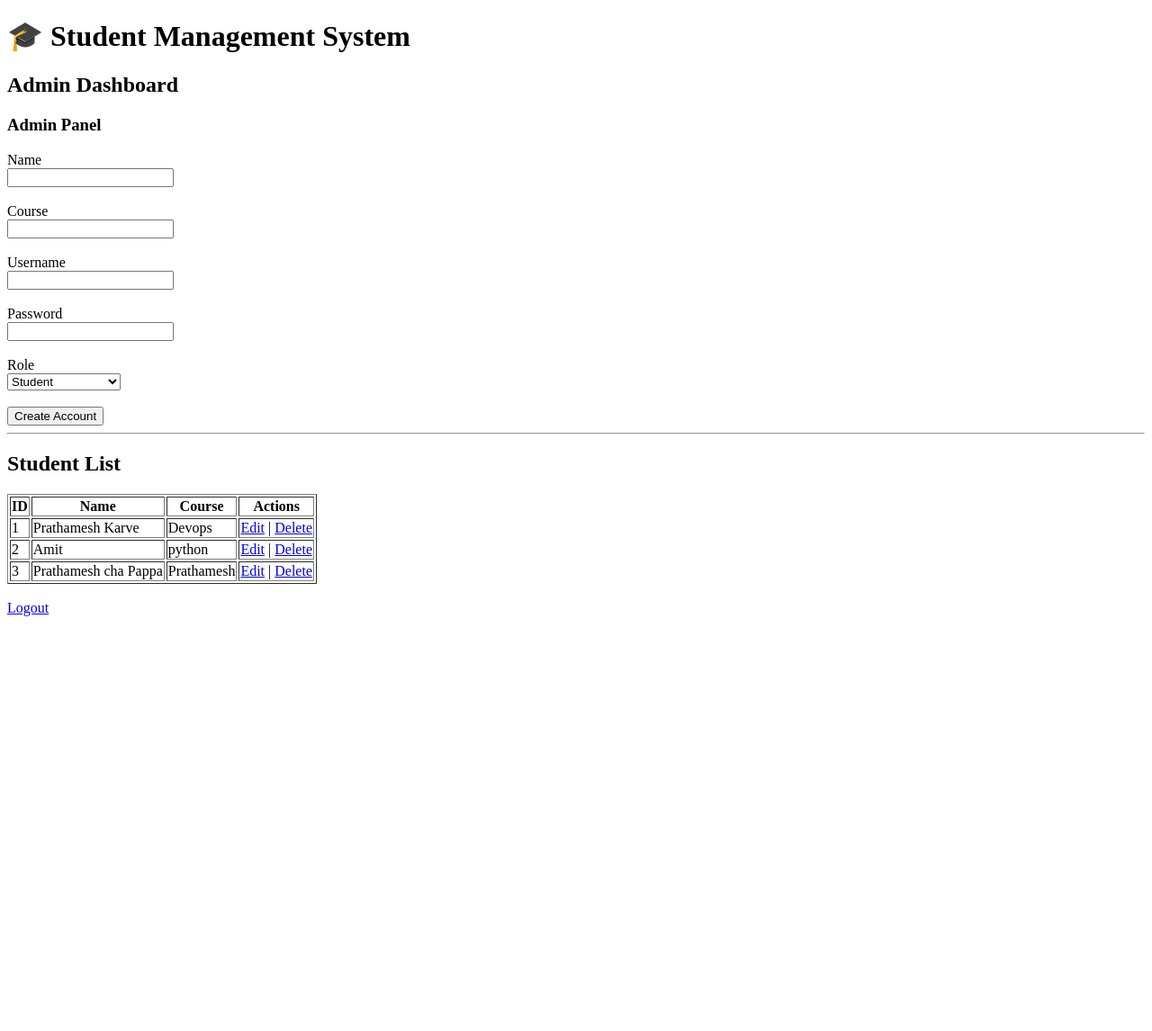
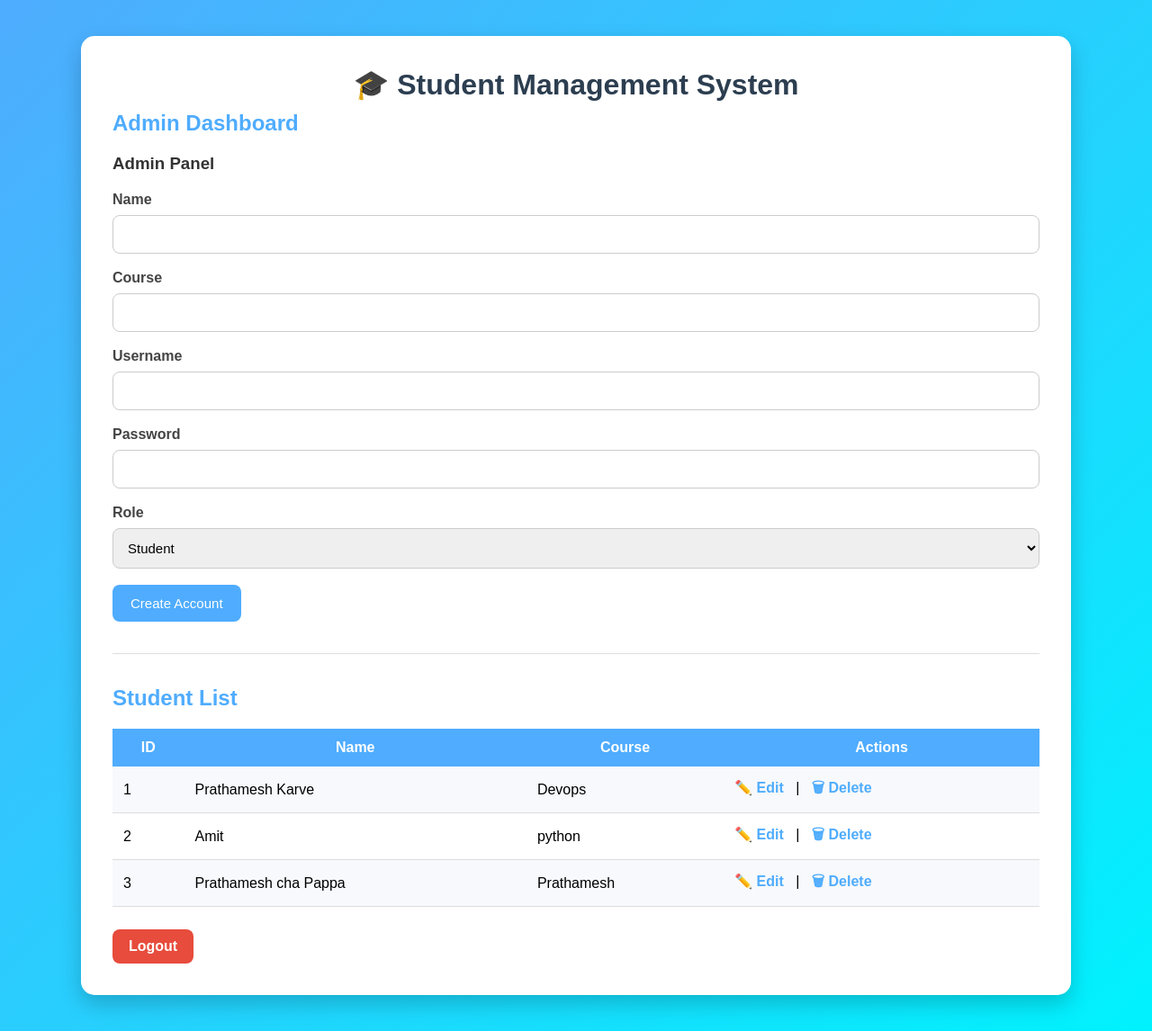
Before and after one commit to prathameshkarve01/student-management, a FastAPI app: page /dashboard in a window 1280 px wide. Shown: the whole page at 90% size. Before the commit the page ends 685 px from the top, so only its background shows below. Run offline with FastAPI, Linux system fonts and the light colour scheme; a user stored in the database is signed in.

Commit message:
Enhance HTML templates with responsive design and improved styling

```diff
--- /dev/null
+++ b/tempCodeRunnerFile.py
@@ -0,0 +1 @@
+html
--- a/templates/dashboard.html
+++ b/templates/dashboard.html
@@ -1,14 +1,155 @@
 <!DOCTYPE html>
-<html>
+<html lang="en">
 <head>
+<meta charset="UTF-8">
+<meta name="viewport" content="width=device-width, initial-scale=1.0">
 <title>Dashboard</title>
+
+<style>
+
+*{
+    margin:0;
+    padding:0;
+    box-sizing:border-box;
+    font-family:Arial, Helvetica, sans-serif;
+}
+
+body{
+    background:linear-gradient(135deg,#4facfe,#00f2fe);
+    padding:40px;
+}
+
+.container{
+    max-width:1100px;
+    margin:auto;
+    background:white;
+    padding:35px;
+    border-radius:15px;
+    box-shadow:0 10px 25px rgba(0,0,0,.2);
+}
+
+h1{
+    text-align:center;
+    color:#2c3e50;
+    margin-bottom:10px;
+}
+
+h2{
+    color:#4facfe;
+    margin-bottom:20px;
+}
+
+h3{
+    color:#333;
+    margin:20px 0 10px;
+}
+
+form{
+    margin-top:20px;
+}
+
+label{
+    font-weight:bold;
+    color:#444;
+}
+
+input,select{
+    width:100%;
+    padding:12px;
+    margin-top:8px;
+    margin-bottom:18px;
+    border:1px solid #ccc;
+    border-radius:8px;
+    font-size:15px;
+}
+
+input:focus,
+select:focus{
+    outline:none;
+    border-color:#4facfe;
+    box-shadow:0 0 8px rgba(79,172,254,.4);
+}
+
+button{
+    background:#4facfe;
+    color:white;
+    border:none;
+    padding:12px 20px;
+    border-radius:8px;
+    cursor:pointer;
+    font-size:15px;
+    transition:.3s;
+}
+
+button:hover{
+    background:#2d8cf0;
+}
+
+table{
+    width:100%;
+    border-collapse:collapse;
+    margin-top:20px;
+}
+
+table th{
+    background:#4facfe;
+    color:white;
+    padding:12px;
+}
+
+table td{
+    padding:12px;
+    border-bottom:1px solid #ddd;
+}
+
+table tr:nth-child(even){
+    background:#f7f9fc;
+}
+
+table tr:hover{
+    background:#eef7ff;
+}
+
+a{
+    text-decoration:none;
+    color:#4facfe;
+    font-weight:bold;
+}
+
+a:hover{
+    color:#2d8cf0;
+}
+
+.logout{
+    display:inline-block;
+    margin-top:25px;
+    background:#e74c3c;
+    color:white;
+    padding:10px 18px;
+    border-radius:8px;
+}
+
+.logout:hover{
+    background:#c0392b;
+    color:white;
+}
+
+hr{
+    margin:35px 0;
+    border:none;
+    border-top:1px solid #ddd;
+}
+
+</style>
+
 </head>
 <body>
+
+<div class="container">
 
 <h1>🎓 Student Management System</h1>
 
 <h2>{{ role|capitalize }} Dashboard</h2>
-
 
 {% if role == "admin" %}
 
@@ -16,30 +157,28 @@
 
 <form action="/students" method="post">
 
-    <label>Name</label><br>
-    <input type="text" name="name"><br><br>
+<label>Name</label>
+<input type="text" name="name" required>
 
-    <label>Course</label><br>
-    <input type="text" name="course"><br><br>
+<label>Course</label>
+<input type="text" name="course" required>
 
-    <label>Username</label><br>
-    <input type="text" name="username"><br><br>
+<label>Username</label>
+<input type="text" name="username" required>
 
-    <label>Password</label><br>
-    <input type="password" name="password"><br><br>
+<label>Password</label>
+<input type="password" name="password" required>
 
-    <label>Role</label><br>
+<label>Role</label>
+
 <select name="role">
     <option value="student">Student</option>
     <option value="user">User (Read Only)</option>
 </select>
 
-    <br><br>
-
 <button type="submit">Create Account</button>
 
 </form>
-
 
 {% elif role == "student" %}
 
@@ -48,9 +187,8 @@
 <h3>Student Permissions</h3>
 
 <a href="/edit/{{ user_student_id }}">
-    <button>Edit My Profile</button>
+    <button type="button">Edit My Profile</button>
 </a>
-
 
 {% else %}
 
@@ -60,13 +198,11 @@
 
 {% endif %}
 
-
 <hr>
-
 
 <h2>Student List</h2>
 
-<table border="1">
+<table>
 
 <tr>
     <th>ID</th>
@@ -74,7 +210,6 @@
     <th>Course</th>
     <th>Actions</th>
 </tr>
-
 
 {% for student in students %}
 
@@ -86,20 +221,17 @@
 
 <td>{{ student.course }}</td>
 
-
 <td>
 
 {% if role == "admin" %}
 
-    <a href="/edit/{{ student.id }}">Edit</a>
-    |
-    <a href="/delete/{{ student.id }}">Delete</a>
-
+<a href="/edit/{{ student.id }}">✏️ Edit</a>
+&nbsp; | &nbsp;
+<a href="/delete/{{ student.id }}">🗑 Delete</a>
 
 {% elif role == "student" and student.id == user_student_id %}
 
-    <a href="/edit/{{ student.id }}">Edit</a>
-
+<a href="/edit/{{ student.id }}">✏️ Edit</a>
 
 {% else %}
 
@@ -109,19 +241,15 @@
 
 </td>
 
-
 </tr>
 
 {% endfor %}
 
-
 </table>
 
+<a href="/logout" class="logout">Logout</a>
 
-<br>
-
-<a href="/logout">Logout</a>
-
+</div>
 
 </body>
 </html>
```
Also changed, not shown: templates/edit.html (+118 -7 lines), templates/index.html (+109 -13 lines), students.db. Lines whose indentation alone changed are shown as unchanged.
